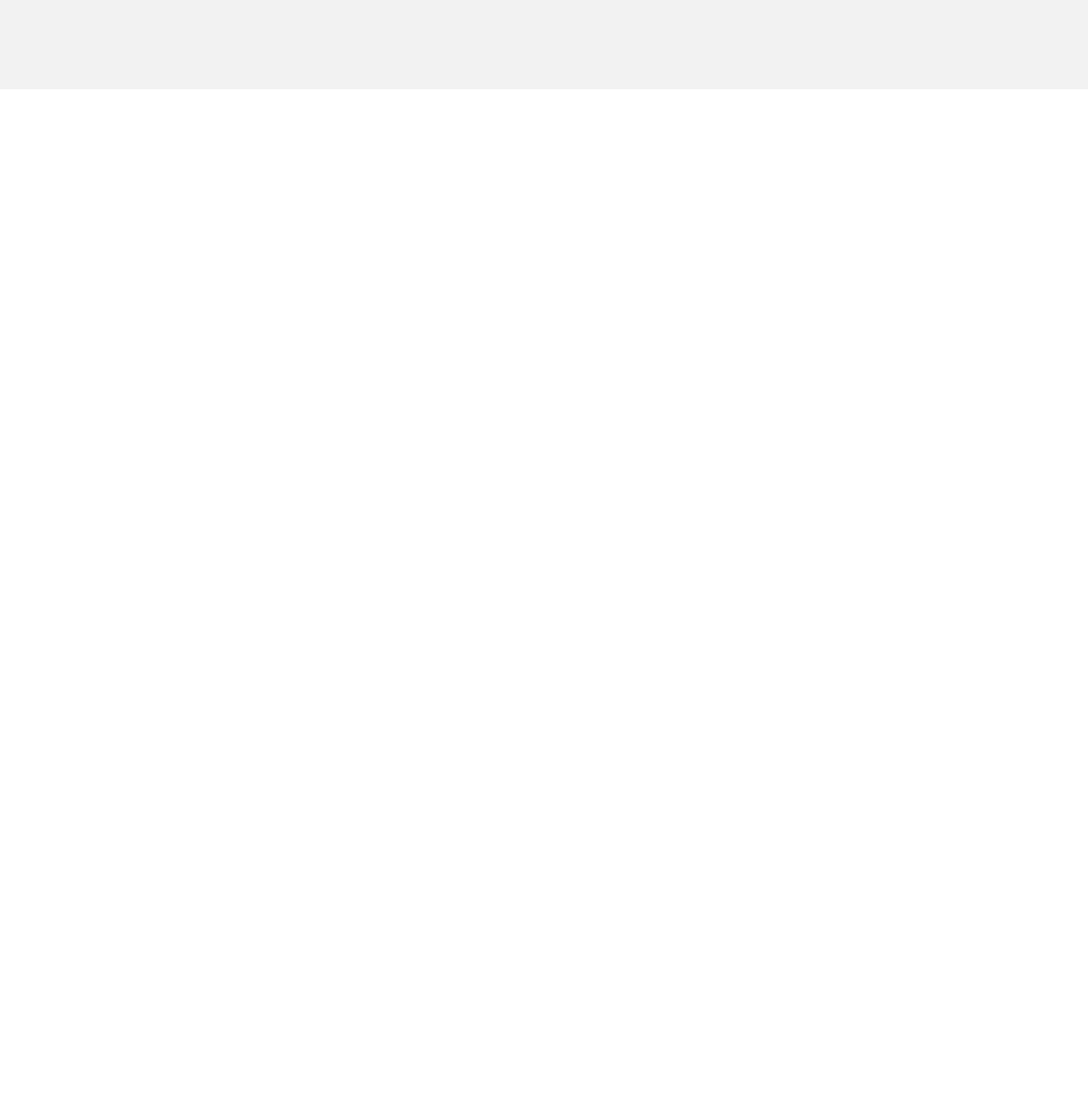
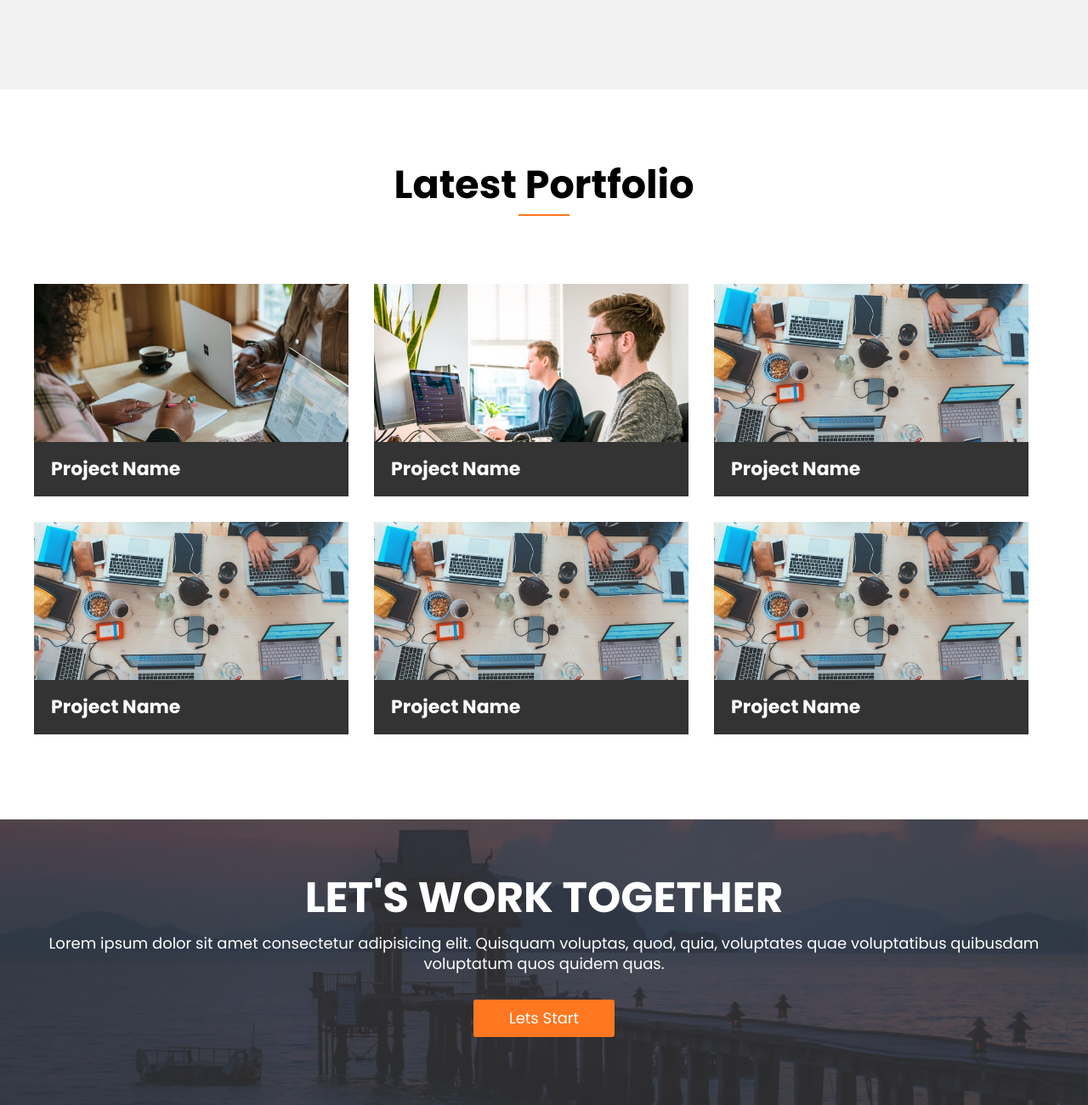
Before and after one commit to mokammeltanvir/Basic-Sass-Project, a plain HTML site: page index.html in a window 1280 px wide. Shown: the part 2216-3516 px from the top of the page at 85% size. Before the commit the page ends 2321 px from the top, so only its background shows below. Drawn offline with Linux system fonts and the light colour scheme.

Commit message:
Portfolio and CTA section

```diff
--- a/assets/css/base/_common.scss
+++ b/assets/css/base/_common.scss
@@ -32,7 +32,6 @@ ul{
     background-size: cover;
     position: relative;
     z-index: 2;
-
     &:before {
       content: "";
       position: absolute;
@@ -59,7 +58,6 @@ ul{
     transition: .3s;
     &:hover{
       background-color: transparent;
-
     }
   }
   &.border-btn{
--- a/assets/css/layouts/_cta.scss
+++ b/assets/css/layouts/_cta.scss
@@ -0,0 +1,12 @@
+.cta-area{
+  color: $white;
+  h4{
+    font-size: 50px;
+    text-transform: uppercase;
+    font-weight: 700;
+  }
+  p{
+    font-size: 18px;
+    margin: 30px 0;
+  }
+}
--- a/assets/css/layouts/_portfolio.scss
+++ b/assets/css/layouts/_portfolio.scss
@@ -0,0 +1,26 @@
+.single-portfolio{
+
+  height: 250px;
+  background-size: cover;
+  background-position: center;
+  float: left;
+  margin-right: 30px;
+  margin-bottom: 30px;
+  width: 370px;
+  position: relative;
+  &:last-child{
+    margin-right: 0;
+  }
+  h4{
+    background-color: $black;
+    position: absolute;
+    bottom: 0;
+    left: 0;
+    width: 100%;
+    color: $white;
+    padding: 20px;
+    font-size: 22px;
+    text-transform: capitalize;
+  }
+
+}
--- a/index.html
+++ b/index.html
@@ -189,5 +189,66 @@
       </div>
     </div>
     <!--Services End-->
+    <!--Portfolio Start-->
+    <section class="portfolio-area pt-100 pb-70">
+      <div class="main fix">
+        <div class="section-title text-center">
+          <h4>Latest Portfolio</h4>
+        </div>
+        <div
+          class="single-portfolio"
+          id="overlay text"
+          style="background-image: url('assets/img/portfolio1.jpg')"
+        >
+          <h4>Project name</h4>
+        </div>
+        <div
+          class="single-portfolio"
+          style="background-image: url('assets/img/portfolio2.jpg')"
+        >
+          <h4>Project name</h4>
+        </div>
+        <div
+          class="single-portfolio"
+          style="background-image: url('assets/img/portfolio3.jpg')"
+        >
+          <h4>Project name</h4>
+        </div>
+        <div
+          class="single-portfolio"
+          style="background-image: url('assets/img/portfolio3.jpg')"
+        >
+          <h4>Project name</h4>
+        </div>
+        <div
+          class="single-portfolio"
+          style="background-image: url('assets/img/portfolio3.jpg')"
+        >
+          <h4>Project name</h4>
+        </div>
+        <div
+          class="single-portfolio"
+          style="background-image: url('assets/img/portfolio3.jpg')"
+        >
+          <h4>Project name</h4>
+        </div>
+      </div>
+    </section>
+    <!--Portfolio End-->
+    <!--CTA Start-->
+    <section
+      class="cta-area text-center bg pt-80 pb-80"
+      style="background-image: url('assets/img/banner.jpg')"
+    >
+      <div class="main">
+        <h4>Let's Work Together</h4>
+        <p>
+          Lorem ipsum dolor sit amet consectetur adipisicing elit. Quisquam
+          voluptas, quod, quia, voluptates quae voluptatibus quibusdam
+          voluptatum quos quidem quas.
+        </p>
+        <a href="#" class="btn box-btn">Lets Start</a>
+      </div>
+    </section>
   </body>
 </html>
```
Also changed, not shown: assets/css/style.css, 1 other file.
